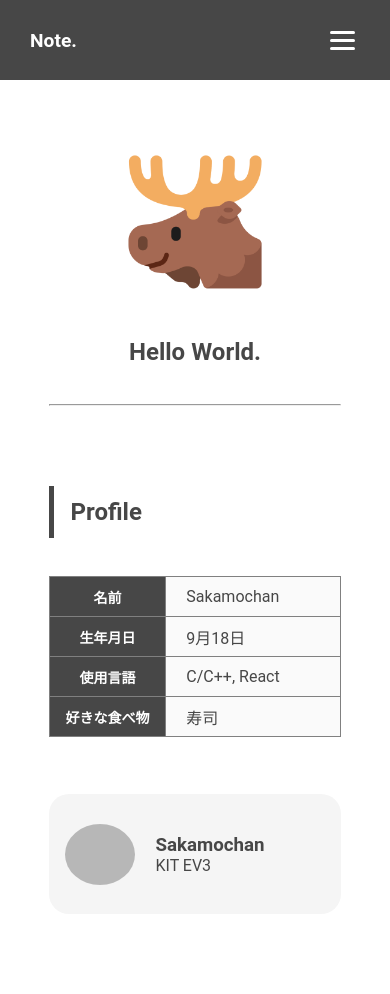
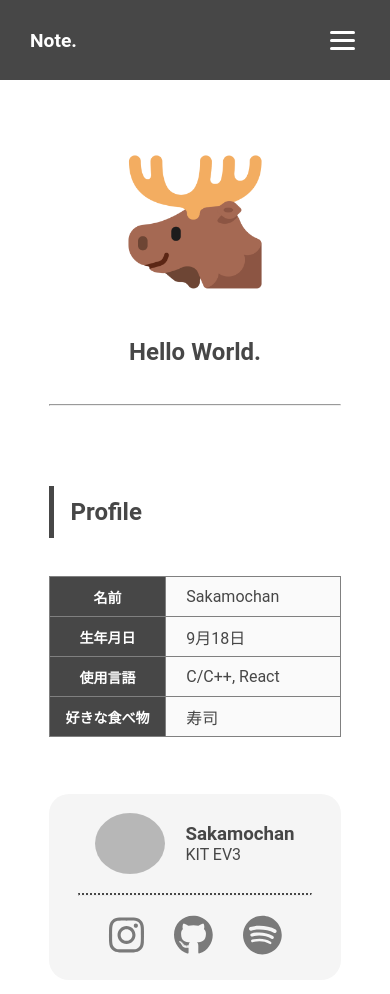
Before and after one commit to Sakamochanq/Sakamochanq.github.io, a React (Create React App) app: page / in a window 390 px wide. Shown: the top 994 px of the page. Built offline with nearby package versions, Linux system fonts and the light colour scheme; grey boxes are pictures that could not be loaded.

Commit message:
feat: Profile完成
* FontAwesomeのインストール.
* Profileをレスポンシブに対応.
* その他リファクタリング.

```diff
--- a/package.json
+++ b/package.json
@@ -5,6 +5,9 @@
   "dependencies": {
     "@emotion/react": "^11.14.0",
     "@emotion/styled": "^11.14.0",
+    "@fortawesome/free-brands-svg-icons": "^6.7.2",
+    "@fortawesome/free-solid-svg-icons": "^6.7.2",
+    "@fortawesome/react-fontawesome": "^0.2.2",
     "@mui/icons-material": "^6.4.2",
     "@mui/material": "^6.4.2",
     "cra-template": "1.2.0",
--- a/src/components/Profile/Profile.css
+++ b/src/components/Profile/Profile.css
@@ -65,7 +65,7 @@ td {
 .box-1 {
     text-align: left;
     display: flex;
-    margin-right: 30px;
+    padding: 0px 30px 0px 30px;
 }
 .box-1 :where(.name){
     margin: 0 0 0 20px;
@@ -78,14 +78,22 @@ td {
     justify-content: center;
     align-items: center;
     display: flex;
-    margin-left: 30px;
+    padding: 0px 30px 0px 30px;
 }
 .box-2 :where(.icon){
+    display: flex;
+    align-items: center;
     color: #474747;
+    padding: 0px 15px 0px 15px;
+    font-size: 40px;
     opacity: 0.7;
 }
 .box-2 :where(.icon) :hover{
-    background-color: #ff0000;
+    border-radius: 10px;
+    color: #252525;
+}
+.box-2 :where(.icon) :active{
+    color: #474747;
 }
 .user-image {
     pointer-events: none;
@@ -93,4 +101,26 @@ td {
     opacity: 0.7;
     width: 70px;
 }
+
+@media (max-width: 950px) {
+    .Iam {
+        display: block;
+        align-items: center;
+        justify-content: center;
+        height: auto;
+    }
+    .box-1 {
+        display: flex;
+        justify-content: center;
+    }
+    .dot {
+        display: flex;
+        justify-content: center;
+        width: 80%;
+        margin: 0px auto 0px auto;
+    }
+    .box-2 {
+        padding: 0px 0px 25px 0px;
+    }
+}
 /* Iam end */
--- a/src/components/Profile/Profile.js
+++ b/src/components/Profile/Profile.js
@@ -1,4 +1,6 @@
 import React from 'react'
+import { FontAwesomeIcon } from '@fortawesome/react-fontawesome';
+import { faInstagram, faGithub, faSpotify } from '@fortawesome/free-brands-svg-icons';
 import './Profile.css'
 
 export const Profile = () => {
@@ -38,9 +40,15 @@ export const Profile = () => {
             <hr className="dot" />
             <br />
             <div className="box-2">
-                <a className='icon' href="#"></a>
-                <a className='icon' href="#"></a>
-                <a className='icon' href="#"></a>
+                <a className='icon' href="https://www.instagram.com/sakamochan123/" target='_blank'>
+                    <FontAwesomeIcon icon={faInstagram}/>
+                </a>
+                <a className='icon' href="https://github.com/Sakamochanq" target='_blank'>
+                    <FontAwesomeIcon icon={faGithub}/>
+                </a>
+                <a className='icon' href="https://open.spotify.com/user/31bgdpxvzykx2anutyeiscxjcque" target='_blank'>
+                    <FontAwesomeIcon icon={faSpotify}/>
+                </a>
             </div>
         </div>
 
```
Also changed, not shown: 1 other file (tests, documents, lock files or other folders).
